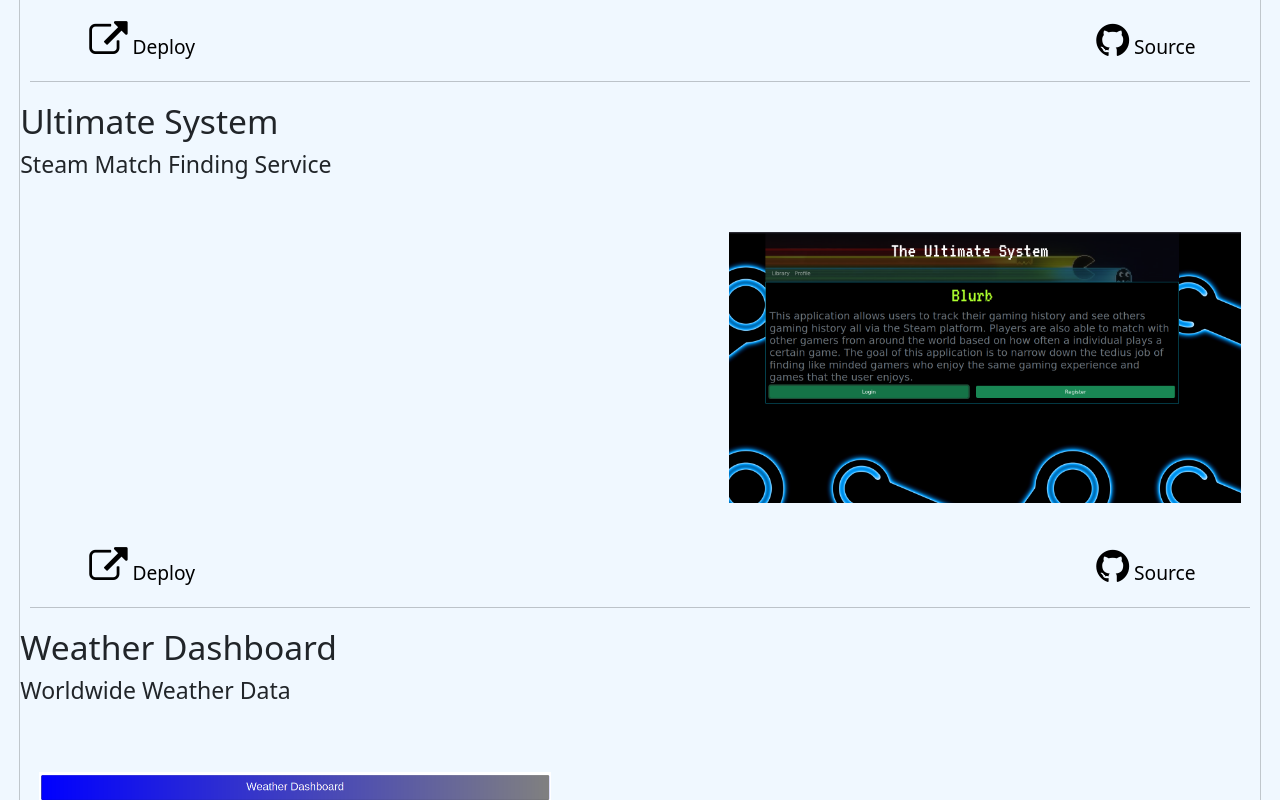
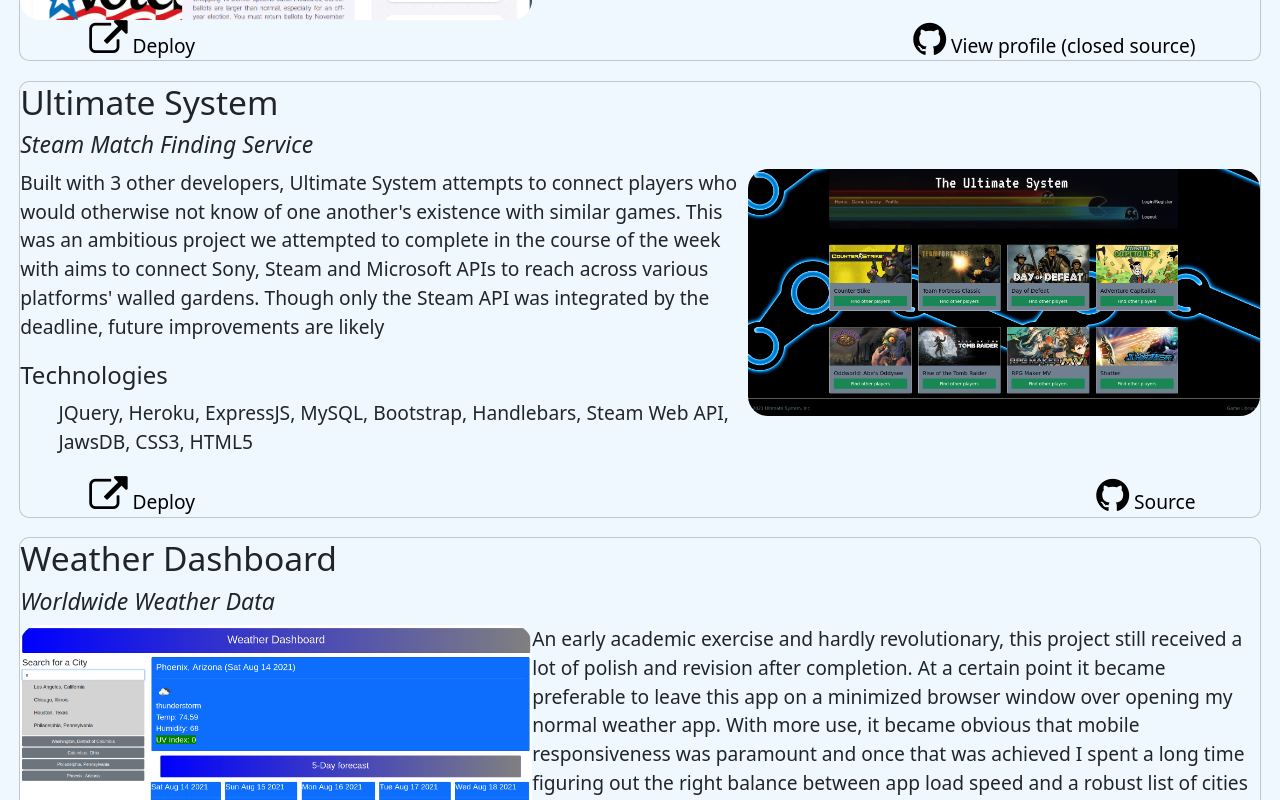
Before and after one commit to iatenine/react-portfolio, a React (Create React App) app: page /gallery in a window 1280 px wide. Shown: the part 700-1500 px from the top of the page. Built offline with nearby package versions, Linux system fonts and the light colour scheme.

Commit message:
WordPress project added and various formatting improvements

```diff
--- a/src/components/Gallery.jsx
+++ b/src/components/Gallery.jsx
@@ -6,18 +6,13 @@
   const title = `Projects`;
 
   return (
-    <section className="hoverable">
+    <>
       <h2>{title}</h2>
 
       {/* Populate gallery with projects */}
-      <div className="main-gallery">
-        {Projects.map((project, index) => (
-          <Project
-            key={project.title}
-            props={{ ...project, index, count: Projects.length }}
-          />
-        ))}
-      </div>
-    </section>
+      {Projects.map((project, index) => (
+        <Project key={project.title} props={{ ...project, index }} />
+      ))}
+    </>
   );
 };
--- a/src/components/Project.jsx
+++ b/src/components/Project.jsx
@@ -11,19 +11,22 @@
     sourceLink,
     index,
     description,
-    count,
+    technologies,
   } = props;
 
   return (
-    <>
+    <section className="hoverable">
       <div>
-        <div className="caption-header">
+        {/* Title and sub-title */}
+        <div>
           <h3>{title}</h3>
-          <h4 className="subtitle-label">{subtitle}</h4>
+          <h4 className="subtitle-label">
+            <em>{subtitle}</em>
+          </h4>
         </div>
 
         <div className="summary-container">
-          <figure>
+          {/* Project Preview Image */}
           <img
             src={image}
             alt={altText}
@@ -33,18 +36,31 @@
               float: index % 2 !== 0 ? "right" : "left",
             }}
           ></img>
-          </figure>
 
-          <p style={{}}>
-            {description ?? ""}
-            {/* Lorem ipsum dolor sit amet consectetur adipisicing elit.
-            Necessitatibus, nostrum fuga! A ipsa consectetur officia eveniet
-            reprehenderit, architecto nobis suscipit eos facere perspiciatis,
-            unde itaque cumque dolore! Enim repellendus recusandae animi illo
-            aut deserunt ex, nisi voluptates sequi at temporibus maiores
-            explicabo beatae laudantium tempora excepturi atque iusto, dolor
-            placeat? */}
-          </p>
+          {/* Project Description */}
+          <p>{description ?? ""}</p>
+
+          {/* Tech Stack Summary */}
+          {technologies.length ? (
+            <div>
+              <h5>Technologies</h5>
+              <ul>
+                {technologies.map((tech, index) => (
+                  <li
+                    key={tech}
+                    style={{
+                      display: "inline",
+                    }}
+                  >
+                    {tech}
+                    {index !== technologies.length - 1 && ", "}
+                  </li>
+                ))}
+              </ul>
+            </div>
+          ) : (
+            () => null
+          )}
         </div>
 
         {/* Footer links */}
@@ -78,13 +94,16 @@
             >
               <a href={sourceLink} className="caption-link" target="no_blank">
                 <i className="fa fa-github fa-2x mx-1" aria-hidden="true"></i>
-                <span className="contact-label">Source</span>
+                <span className="contact-label">
+                  {sourceLink === "https://github.com/iatenine"
+                    ? "View profile (closed source)"
+                    : "Source"}
+                </span>
               </a>
             </div>
           </div>
         </div>
-        {count !== index + 1 ? <hr className="mx-2" /> : <></>}
       </div>
-    </>
+    </section>
   );
 };
--- a/src/data/projects.js
+++ b/src/data/projects.js
@@ -1,15 +1,16 @@
-import ultimateSystemPreview from "../img/previews/ultimate-system-splash.png";
+import ultimateSystemPreview from "../img/previews/game-library-current.png";
 import weatherAppPreview from "../img/previews/weather-preview-desktop.png";
-import currencyPreview from "../img/previews/currency-preview.png";
+import gesGazetteHomePreview from "../img/previews/ges-gazette-home-preview.png";
 
 export const Projects = [
   {
     title: "GES Gazette",
     subtitle: "A bilingual sister publication to The Denver North Star",
-    image: ultimateSystemPreview,
+    image: gesGazetteHomePreview,
     altText: "Splash page prompting user to login or signup",
     deploymentLink: "https://gesgazette.com",
     sourceLink: "https://github.com/iatenine",
+    technologies: ["WordPress", "Gutenberg", "PHP", "CSS3", "HTML5"],
     description: `Built from the ground-up in WordPress. This proved to be an interesting design challenge,
     both trying to emulate a site that looked similar enough to be recognized as part of the same brand while giving the new publication its own
     feel. A decent amount of custom CSS went into meeting all project requirements particularly as I had no access to the Genesis framework the previous
@@ -22,6 +23,22 @@
     altText: "Splash page prompting user to login or signup",
     deploymentLink: "https://blooming-stream-34219.herokuapp.com/",
     sourceLink: "https://github.com/iatenine/ultimate-system",
+    technologies: [
+      "JQuery",
+      "Heroku",
+      "ExpressJS",
+      "MySQL",
+      "Bootstrap",
+      "Handlebars",
+      "Steam Web API",
+      "JawsDB",
+      "CSS3",
+      "HTML5",
+    ],
+    description: `Built with 3 other developers, Ultimate System attempts to connect players who would otherwise not
+    know of one another's existence with similar games. This was an ambitious project we attempted to complete in the
+    course of the week with aims to connect Sony, Steam and Microsoft APIs to reach across various platforms' walled
+    gardens. Though only the Steam API was integrated by the deadline, future improvements are likely`,
   },
   {
     title: "Weather Dashboard",
@@ -30,14 +47,21 @@
     altText: "5 Day Forecast App with City Lookup and Auto-Complete",
     deploymentLink: "https://iatenine.github.io/weather-dashboard/",
     sourceLink: "https://github.com/iatenine/weather-dashboard",
-  },
-  {
-    title: "Currency Exchange App",
-    subtitle: "Current and Historical Forex Data",
-    image: currencyPreview,
-    altText:
-      "Form with options to select different currencies and set the date to check the exchange rate",
-    deploymentLink: "https://iatenine.github.io/currency-exchange-app/",
-    sourceLink: "https://github.com/iatenine/currency-exchange-app",
+    technologies: [
+      "JavaScript",
+      "JQuery",
+      "OpenWeather API",
+      "Bootstrap",
+      "Git",
+      "HTML5",
+      "CSS3",
+    ],
+    description: `An early academic exercise and hardly revolutionary, this project still received a lot of
+    polish and revision after completion. At a certain point it became preferable to leave this app on a minimized
+    browser window over opening my normal weather app. With more use, it became obvious that mobile responsiveness
+    was paramount and once that was achieved I spent a long time figuring out the right balance between app load speed
+    and a robust list of cities to be included in the autocomplete. Luckily, somebody had compiled a list of the 1,000
+    most populous cities wordlwide. I found including the top 250 from that list caused a negligible increase in load
+    times while serving a significant percentage of the global population`,
   },
 ];
--- a/src/index.css
+++ b/src/index.css
@@ -65,8 +65,6 @@
 }
 
 .project-image {
-  position: relative;
-  margin: var(--standard-margin);
   border-radius: 20px;
   float: left;
 }
@@ -91,7 +89,6 @@
 
 img {
   width: 40vw;
-  height: 40vh;
   object-fit: contain;
 }
 
@@ -286,7 +283,6 @@
 @media (max-width: 768px) {
   .project-image {
     width: 100%;
-    margin: 0;
   }
 
   .subtitle-label {
```
Also changed, not shown: src/img/previews/game-library-current.png (added), src/img/previews/ges-gazette-home-preview.png (added). Lines whose indentation alone changed are shown as unchanged.
